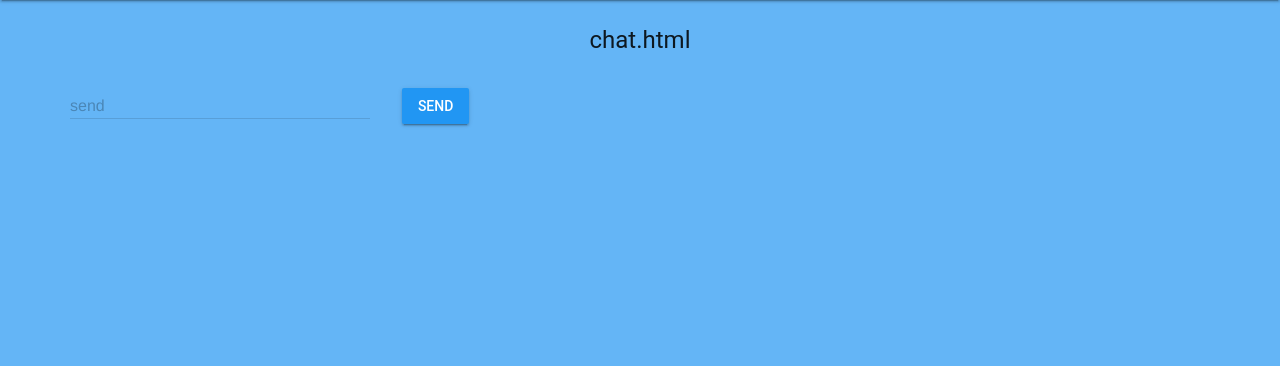
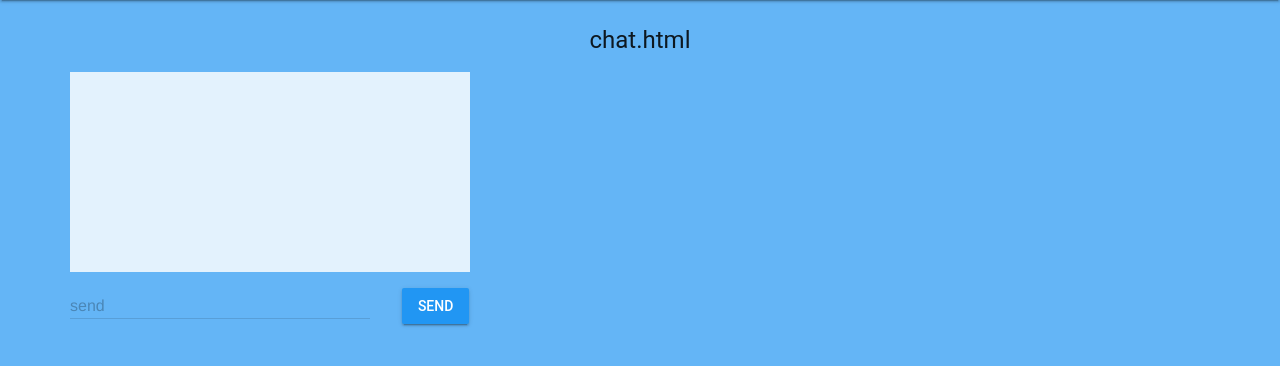
Before and after one commit to awelleck/user-profile, a Flask app: page /chat in a window 1280 px wide. Shown: the part 64-430 px from the top of the page. Run offline with Flask 2, Linux system fonts and the light colour scheme; some libraries are stand-ins or nearby versions.

Commit message:
Front end changes for scrollable chat

```diff
--- a/static/style.css
+++ b/static/style.css
@@ -27,9 +27,15 @@
 
 ul {
   list-style-type: none;
-  margin-left: 2em;
 }
 
 .pad_send {
   margin-left: 2em;
 }
+
+.scroll {
+  background-color: #E3F2FD;
+  width: 400px;
+  height: 200px;
+  overflow: scroll;
+}
--- a/templates/chat.html
+++ b/templates/chat.html
@@ -10,7 +10,15 @@
 {% endblock %}
 {% block chat %}
 <h4 class="mdl-typography--text-center">chat.html</h4>
-<ul id="messages"></ul>
+
+<div class="scroll pad">
+  <ul id="messages">
+    {% for msg in messages %}
+      <li>{{ msg.messages }}</li>
+    {% endfor %}
+  </ul>
+</div>
+
 <form class="pad" action="#">
   <div class="mdl-textfield mdl-js-textfield">
     <input class="mdl-textfield__input" type="text" id="input">
--- a/templates/index.html
+++ b/templates/index.html
@@ -6,7 +6,6 @@
 
     <!-- Textfield with Floating Label -->
     <form method="POST" action="/">
-
       {% if form.errors %}
         <div class="errors pad">
           {% for field in form.errors %}
@@ -16,7 +15,6 @@
           {% endfor %}
         </div>
       {% endif %}
-
       <p class=pad>{{ warn }}</p>
 
       <div class="row pad">
--- a/templates/layout.html
+++ b/templates/layout.html
@@ -7,7 +7,7 @@
 <link rel="stylesheet" href="https://fonts.googleapis.com/icon?family=Material+Icons">
 <link rel="stylesheet" href="https://code.getmdl.io/1.3.0/material.blue-orange.min.css" />
 <script defer src="https://code.getmdl.io/1.3.0/material.min.js"></script>
-<!-- custom -->
+<!-- custom css -->
 <link href="{{ url_for('static', filename='style.css') }}" type="text/css" rel="stylesheet">
 {% block socketio %}{% endblock %}
 <title>{% block title %}{% endblock %}</title>
--- a/templates/profile.html
+++ b/templates/profile.html
@@ -3,7 +3,6 @@
 {% block profile %}
   <section class="input_section mdl-color--blue-50">
     <h4 class="mdl-typography--text-center">profile.html</h4>
-
     {% with messages = get_flashed_messages() %}
       {% if messages %}
         {% for message in messages %}
@@ -11,7 +10,6 @@
         {% endfor %}
       {% endif %}
     {% endwith %}
-
     <table class="mdl-data-table mdl-js-data-table mdl-shadow--2dp pad">
       <thread>
         <tr>
--- a/templates/register.html
+++ b/templates/register.html
@@ -3,7 +3,6 @@
 {% block register %}
   <section class="input_section mdl-color--blue-50">
     <h4 class="mdl-typography--text-center">register.html</h4>
-
     {% if form.errors %}
       <div class="errors pad">
         {% for field in form.errors %}
```
